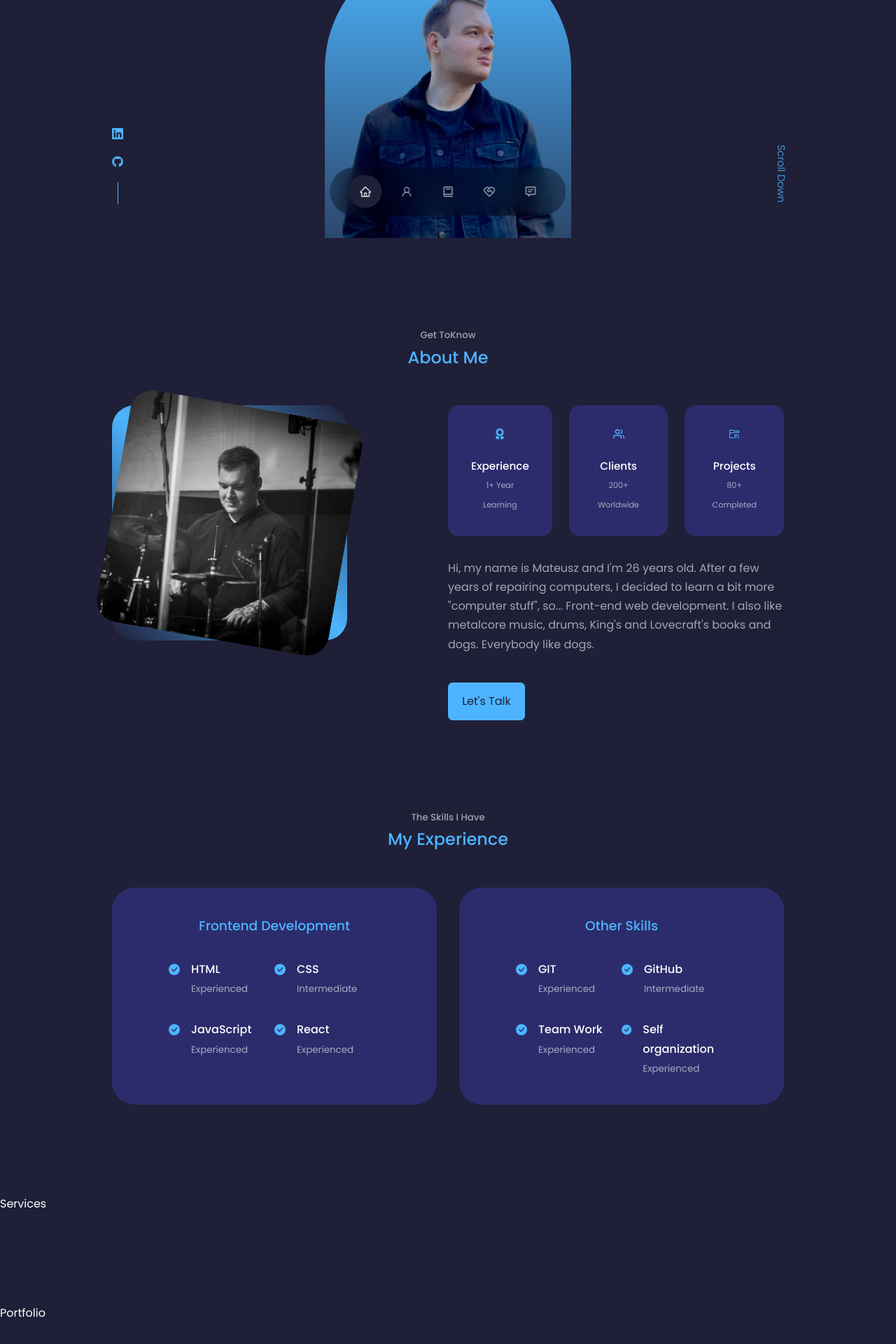
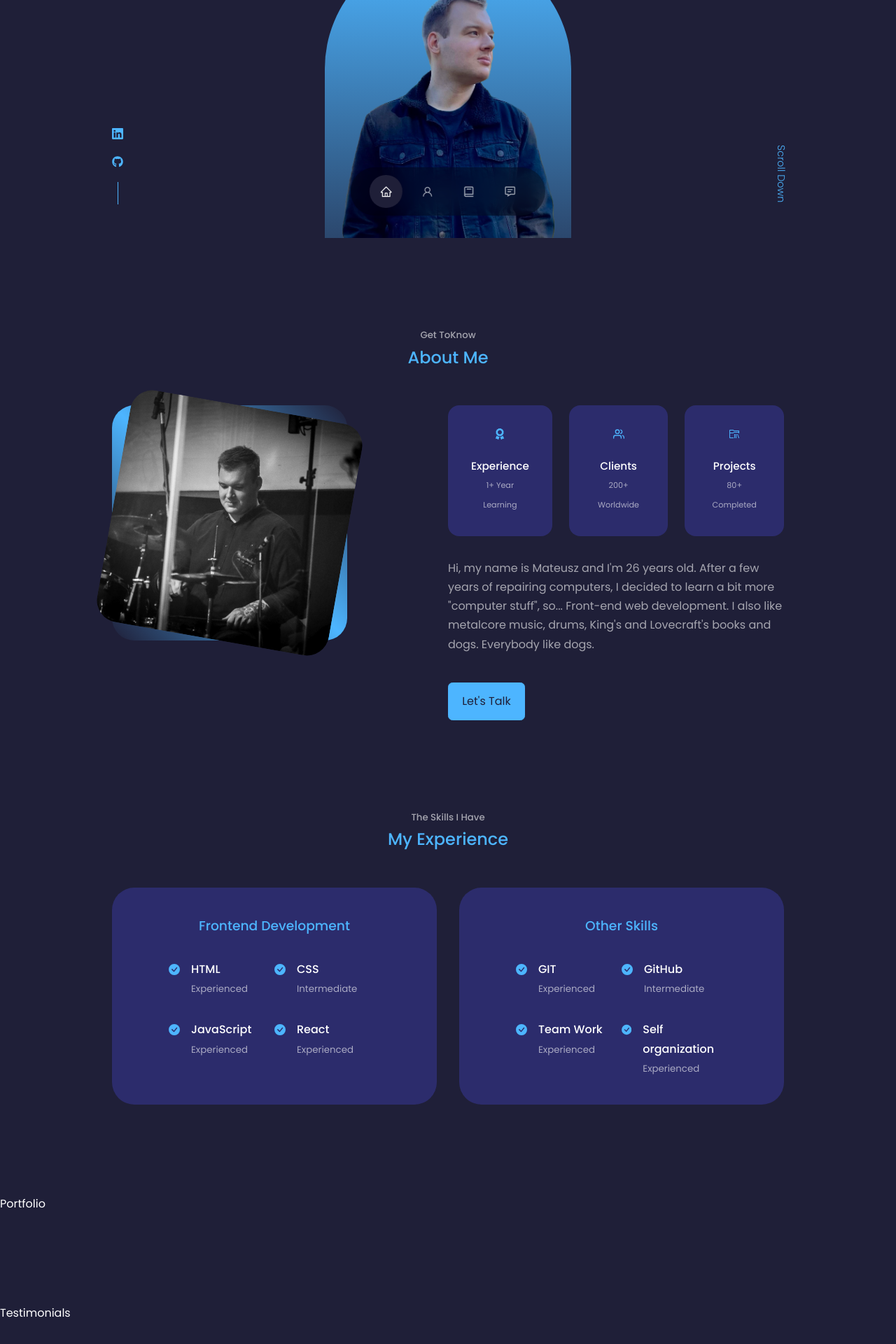
Before and after one commit to Vectari/my_website_react, a React (Create React App) app: page / in a window 1280 px wide. Shown: the part 460-2380 px from the top of the page at 70% size. Built offline with nearby package versions, Linux system fonts and the light colour scheme.

Commit message:
delete services component

```diff
--- a/src/App.jsx
+++ b/src/App.jsx
@@ -3,7 +3,6 @@ import Header from './components/header/Header'
 import Nav from './components/nav/Nav'
 import About from './components/about/About'
 import Experience from './components/experience/Experience'
-import Services from './components/services/Services'
 import Portfolio from './components/portfolio/Portfolio'
 import Testimonials from './components/testimonials/Testimonials'
 import Contact from './components/contact/Contact'
@@ -16,7 +15,6 @@ const App = () => {
             <Nav />
             <About />
             <Experience />
-            <Services />
             <Portfolio />
             <Testimonials />
             <Contact />
--- a/src/components/nav/Nav.jsx
+++ b/src/components/nav/Nav.jsx
@@ -3,7 +3,6 @@ import './nav.css'
 import {AiOutlineHome} from 'react-icons/ai'
 import {AiOutlineUser} from 'react-icons/ai'
 import {BiBook} from 'react-icons/bi'
-import {RiServiceLine} from 'react-icons/ri'
 import {BiMessageDetail} from 'react-icons/bi'
 import {useState} from 'react'
 
@@ -14,7 +13,6 @@ const Nav = () => {
       <a href="#" onClick={() => setActiveNav('#')} className={activeNav === '#' ? 'active' : ''}><AiOutlineHome /></a>
       <a href="#about" onClick={() => setActiveNav('#about')} className={activeNav === '#about' ? 'active' : ''}><AiOutlineUser /></a>
       <a href="#experience" onClick={() => setActiveNav('#experience')} className={activeNav === '#experience' ? 'active' : ''}><BiBook /></a>
-      <a href="#services" onClick={() => setActiveNav('#services')} className={activeNav === '#services' ? 'active' : ''}><RiServiceLine /></a>
       <a href="#contact" onClick={() => setActiveNav('#contact')} className={activeNav === '#contact' ? 'active' : ''}><BiMessageDetail /></a>
     </nav>
   )
--- a/src/components/services/Services.jsx
+++ /dev/null
@@ -1,10 +0,0 @@
-import React from 'react'
-import './services.css'
-
-const Services = () => {
-  return (
-    <section id='services'>Services</section>
-  )
-}
-
-export default Services
```
Also changed, not shown: src/components/services/services.css (deleted).
